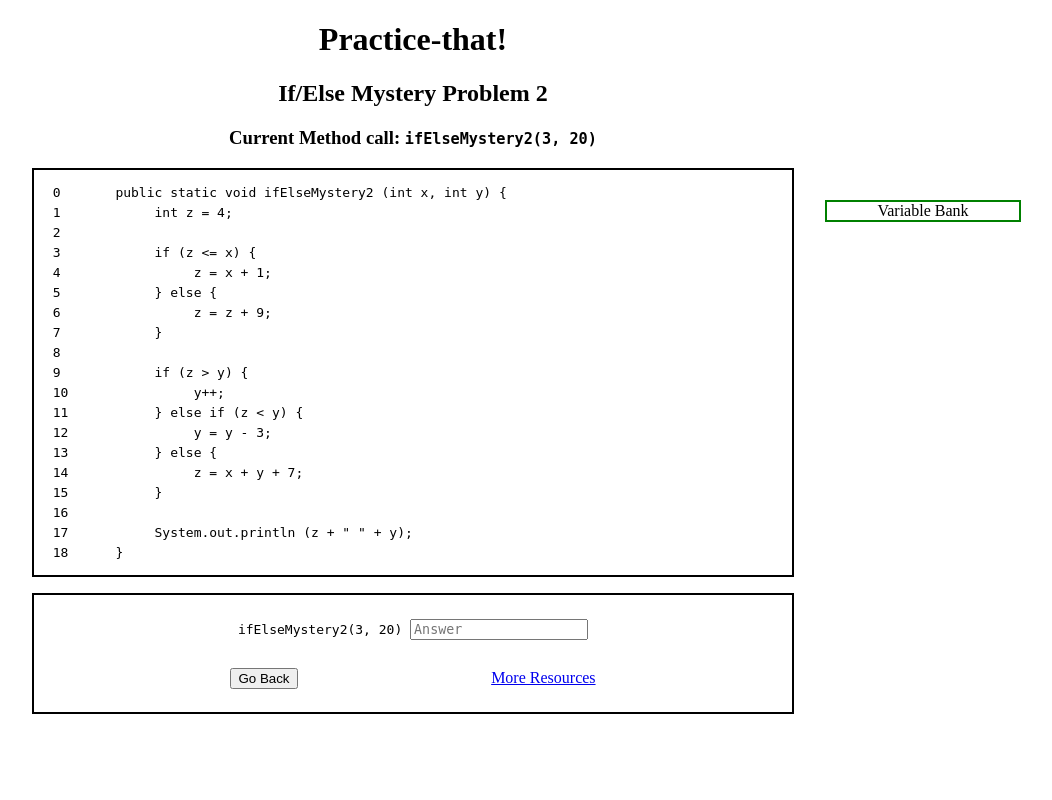
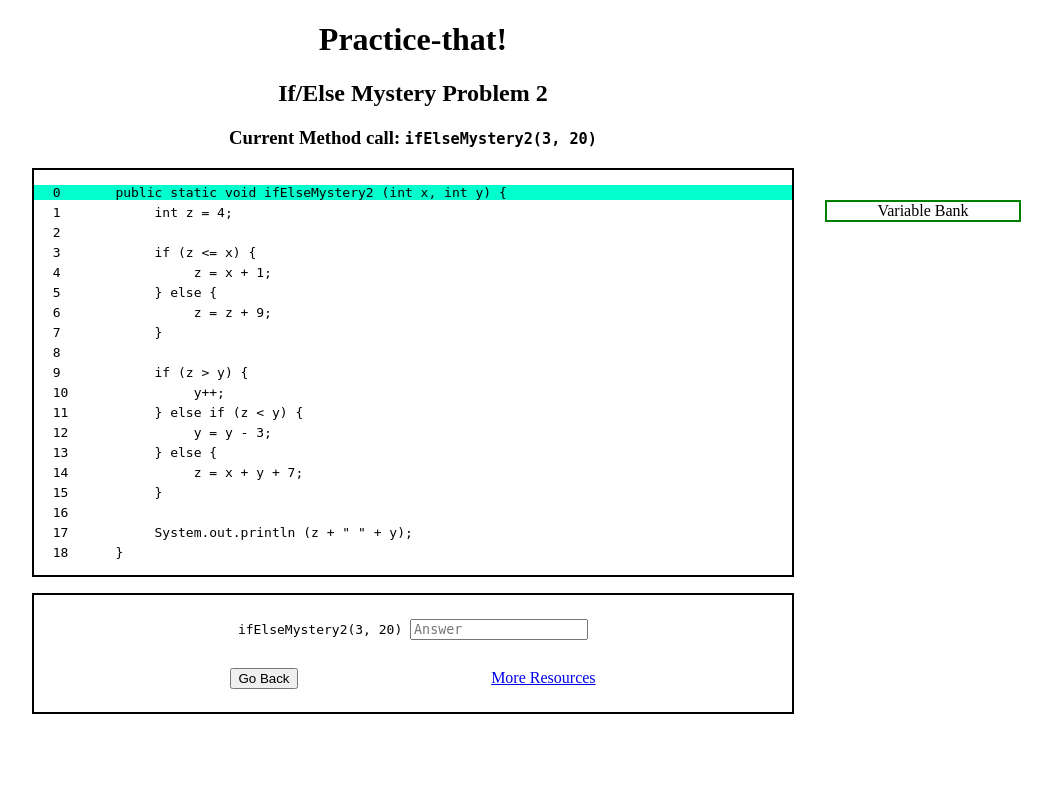
Before and after one commit to awilliambauer/practicum, a PHP site: page /if_else/if_else.html in a window 1280 px wide. Shown: the whole page, without its empty margins (227-1279 px from the left). Run offline with PHP 8.4, Linux system fonts and the light colour scheme; some libraries are stand-ins or nearby versions.

Commit message:
all the stuff from our meeting

```diff
--- a/public/if_else/if_else.css
+++ b/public/if_else/if_else.css
@@ -8,9 +8,6 @@ h3 > span, #answer_box > span, input[type="text"] {
 
 #problem_space, #answer_box {
 	border: 2px solid black;
-}
-
-#problem_space, #answer_box, #highlighted_bar {
 	width: 60%;
 	margin-left: auto;
 	margin-right: auto;
@@ -28,11 +25,6 @@ h3 > span, #answer_box > span, input[type="text"] {
 
 #problem_space pre {
 	margin-top: 5px; margin-bottom: 5px;
-}
-
-#highlighted_bar {
-	background-color: #00FFCC;
-	height: 5%;
 }
 
 #answer_box, #problem_space {
@@ -54,3 +46,8 @@ h3 > span, #answer_box > span, input[type="text"] {
 	right: 2.5%;
 	width: 15%;
 }
+
+.highlight {
+	background-color: #00FFCC;
+	/*padding-top: 5px; padding-bottom: 5px;*/
+}
--- a/public/if_else/if_else.html
+++ b/public/if_else/if_else.html
@@ -13,7 +13,6 @@
     	<h2>If/Else Mystery Problem 2</h2>
     	<h3>Current Method call: <span>ifElseMystery2(3, 20)</span></h3>
     	<ul id="problem_space"></ul>
-    	<div id="highlighted_bar"></div>
     	<div id="answer_box">
     		<span>
     			ifElseMystery2(3, 20)
--- a/public/if_else/if_else.js
+++ b/public/if_else/if_else.js
@@ -1,10 +1,14 @@
-(function() {
+//(function() {
 	$(document).ready(function() {
 
 		fillPageNums();
 		fillProblemSpace();
 
 	});
+
+	function initialHighlight() {
+		highlightLine(0);
+	}
 
 	// will need to determine how many lines there are of the problem and plug that into numLines
 	function fillPageNums() {
@@ -28,7 +32,20 @@
 				$(li).append(liContent);
 				$("#problem_space").append(li);
 			}
+			initialHighlight();
 		});
 	}
 
-})();
+	function highlightLine(line) {
+		console.log("executed highlightLine");
+		$("#problem_space").children().each(function(index) {
+			console.log(index);
+			if (index == line) {
+				$(this).addClass("highlight");
+				return false;
+			}
+		});
+		console.log("finished executing");
+	}
+
+//})();
```
